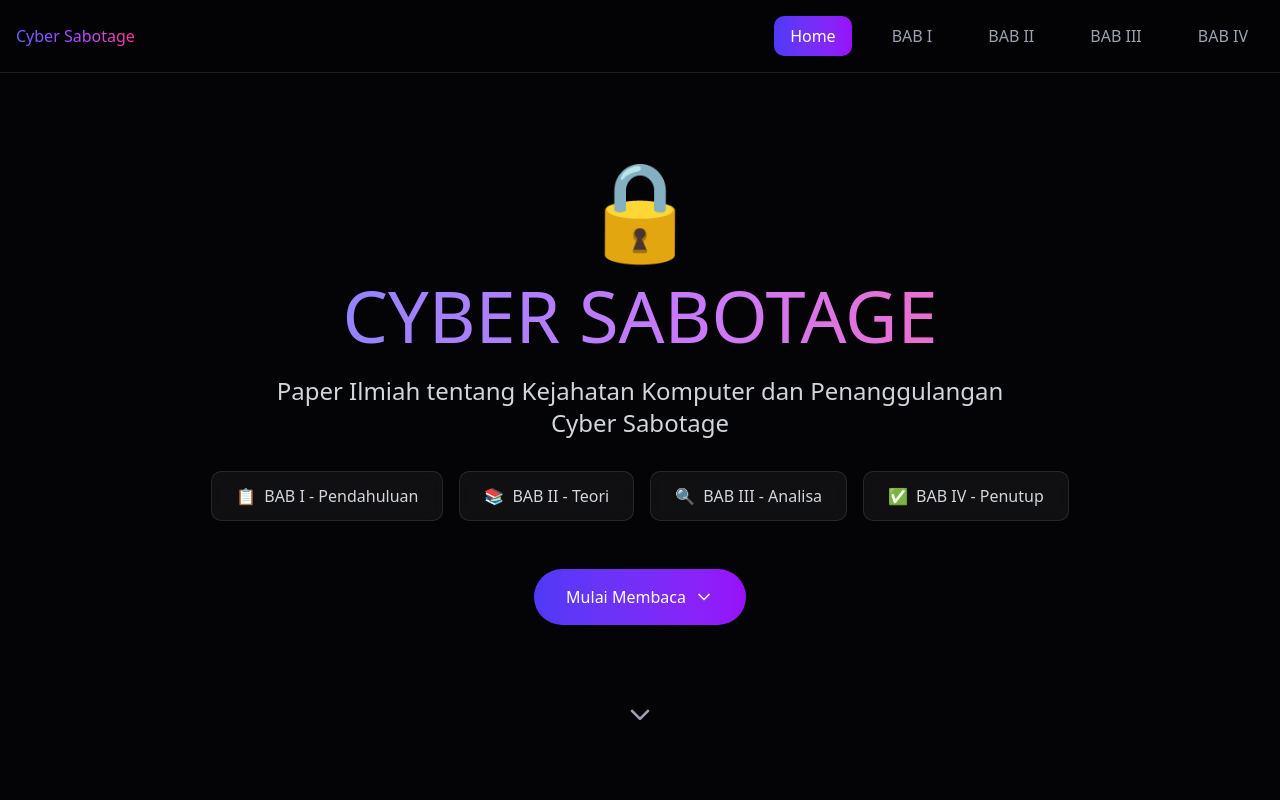
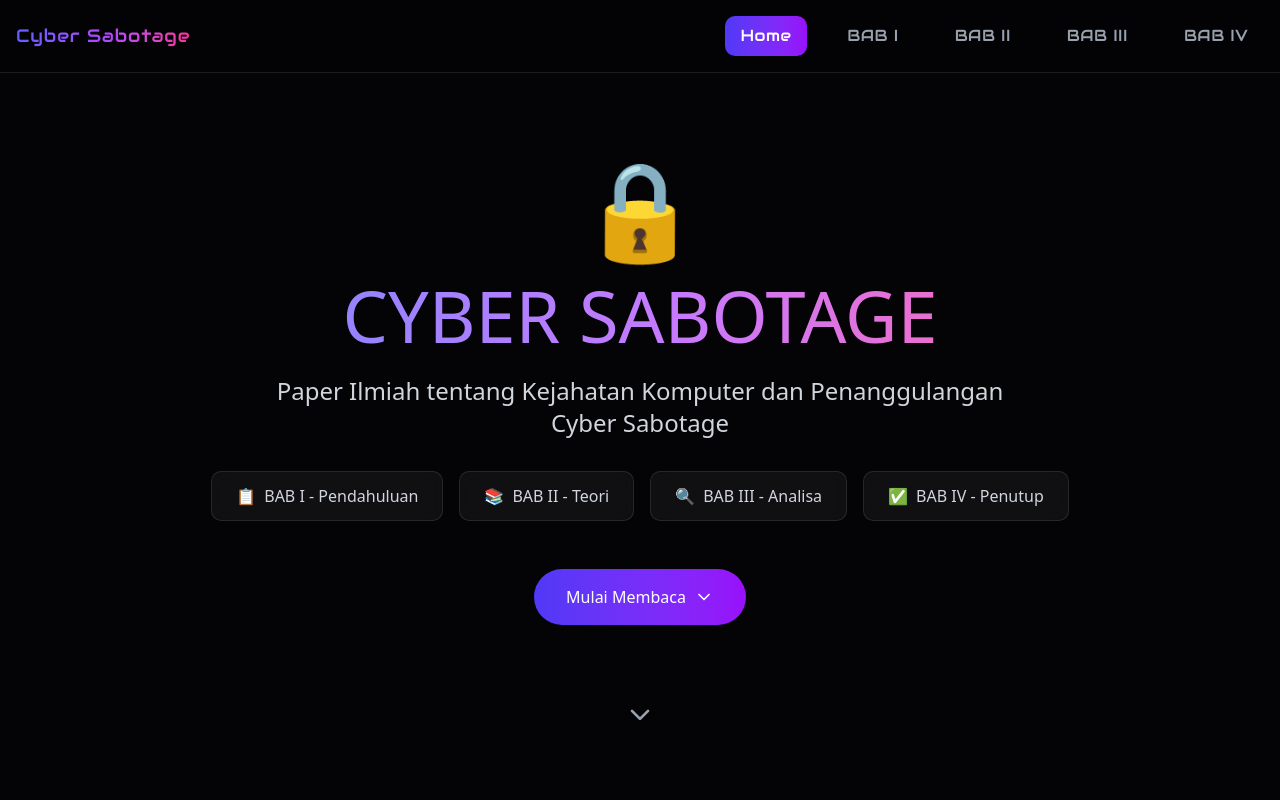
Before and after one commit to izakiarmnn/coursework-cyber-sabotage, a React (Vite) app: page / in a window 1280 px wide. Shown: the top 800 px of the page. Built offline with nearby package versions, Linux system fonts and the light colour scheme.

Commit message:
Navigation.tsx

```diff
--- a/src/components/Navigation.tsx
+++ b/src/components/Navigation.tsx
@@ -33,7 +33,8 @@ export function Navigation({
         <div className="container mx-auto px-4 py-4">
           <div className="flex items-center justify-between">
             <motion.div
-              className="bg-gradient-to-r from-indigo-500 via-purple-500 to-pink-500 bg-clip-text text-transparent"
+              className="bg-gradient-to-r from-indigo-500 via-purple-500 to-pink-500 bg-clip-text text-transparent text-lg font-bold"
+              style={{ fontFamily: 'Audiowide, sans-serif', letterSpacing: '0.05em' }}
               whileHover={{ scale: 1.05 }}
             >
               Cyber Sabotage
@@ -50,6 +51,7 @@ export function Navigation({
                       ? 'bg-gradient-to-r from-indigo-600 to-purple-600 text-white'
                       : 'text-gray-400 hover:text-white'
                   }`}
+                  style={{ fontFamily: 'Audiowide, sans-serif', letterSpacing: '0.03em' }}
                 >
                   {item.label}
                 </button>
@@ -86,6 +88,7 @@ export function Navigation({
                       ? 'bg-gradient-to-r from-indigo-600 to-purple-600 text-white'
                       : 'text-gray-400 hover:text-white hover:bg-white/5'
                   }`}
+                  style={{ fontFamily: 'Audiowide, sans-serif', letterSpacing: '0.03em' }}
                 >
                   {item.label}
                 </button>
```
